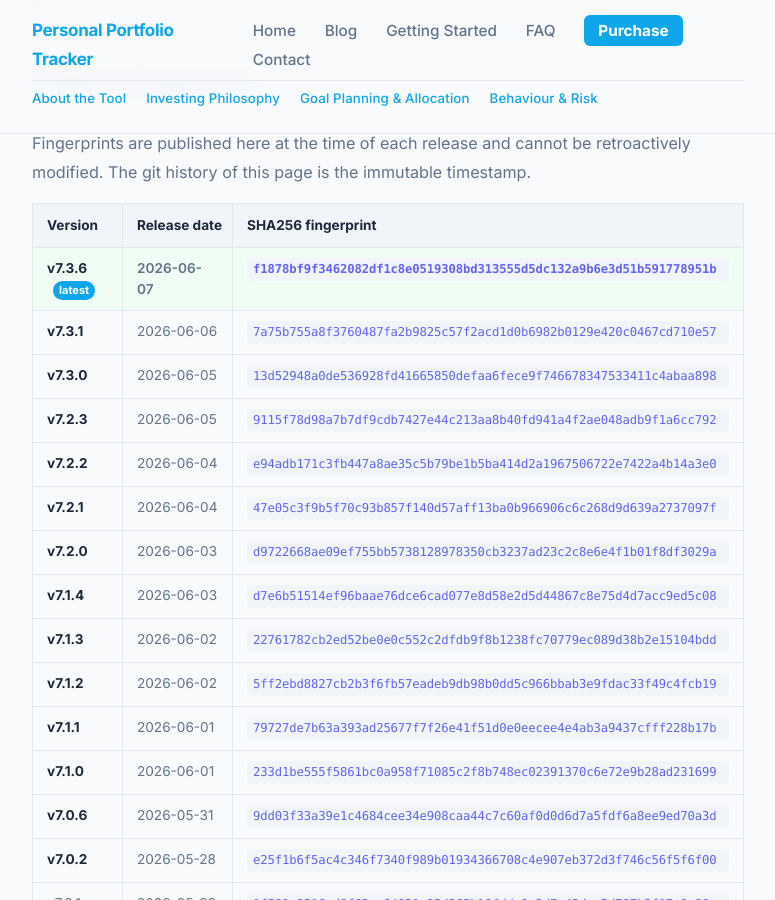
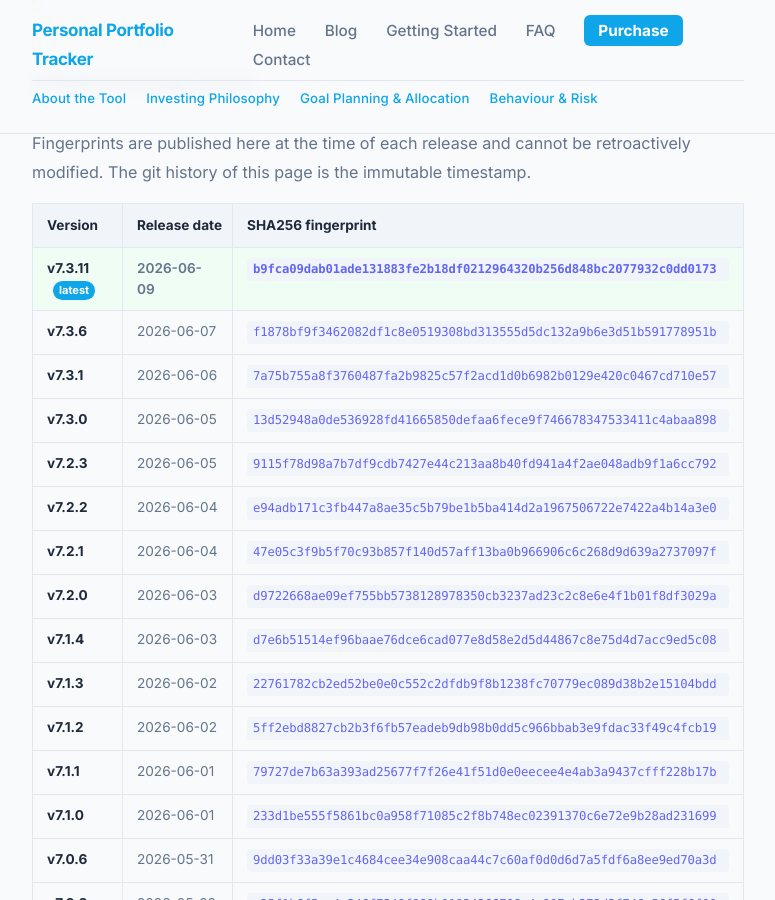
Before and after one commit to srikrishna2024/portfolio-tracker-blog, a Jekyll site: the page built from release-fingerprints/index.html, in a window 1280 px wide and 900 px high, scrolled down 976 px. Shown: the whole window, without its empty margins (252-1027 px from the left). Built offline with Jekyll 4.4.1, drawn with Linux system fonts in a browser that asks for light colours.

Commit message:
release: add v7.3.11 fingerprint

```diff
--- a/release-fingerprints/index.html
+++ b/release-fingerprints/index.html
@@ -40,7 +40,12 @@
       </thead>
       <tbody>
         <tr class="fp-current">
-          <td><strong>v7.3.6</strong> <span class="fp-badge">latest</span></td>
+          <td><strong>v7.3.11</strong> <span class="fp-badge">latest</span></td>
+          <td>2026-06-09</td>
+          <td><code class="fp-code">b9fca09dab01ade131883fe2b18df0212964320b256d848bc2077932c0dd0173</code></td>
+        </tr>
+        <tr>
+          <td><strong>v7.3.6</strong></td>
           <td>2026-06-07</td>
           <td><code class="fp-code">f1878bf9f3462082df1c8e0519308bd313555d5dc132a9b6e3d51b591778951b</code></td>
         </tr>
```
